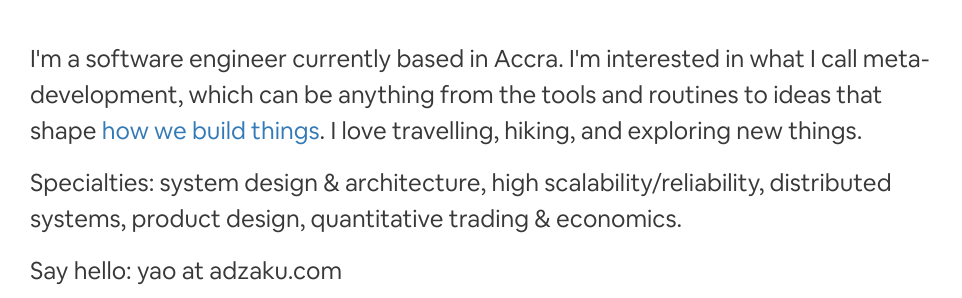
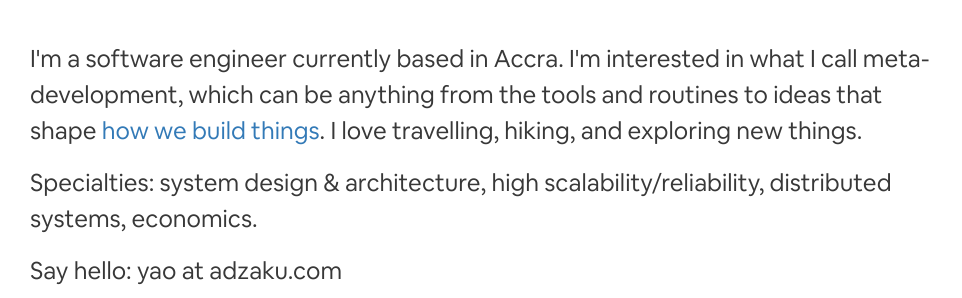
Before and after one commit to pineloop/pineloop.github.io, a plain HTML site: page index.html in a window 1280 px wide. Shown: the part 203-501 px from the top of the page, without its empty margins (0-962 px from the left). Drawn offline with nearby package versions, Linux system fonts and the light colour scheme.

Commit message:
Update index.html

```diff
--- a/index.html
+++ b/index.html
@@ -109,7 +109,7 @@
       <h1>Yao Adzaku</h1> <h5>nice to meet you 🖖</h5> <br>
 
       <p>I'm a software engineer currently based in Accra. I'm interested in what I call meta-development, which can be anything from the tools and routines to ideas that shape <a href="https://vimeo.com/34017777" class="blue" target="_blank">how we build things</a>. I love travelling, hiking, and exploring new things.</p>
-      <p>Specialties: system design & architecture, high scalability/reliability, distributed systems, product design, quantitative trading & economics.
+      <p>Specialties: system design & architecture, high scalability/reliability, distributed systems, economics.
       </p>
       <p>Say hello: yao at adzaku.com</p>
       <div class="social-links">
```
